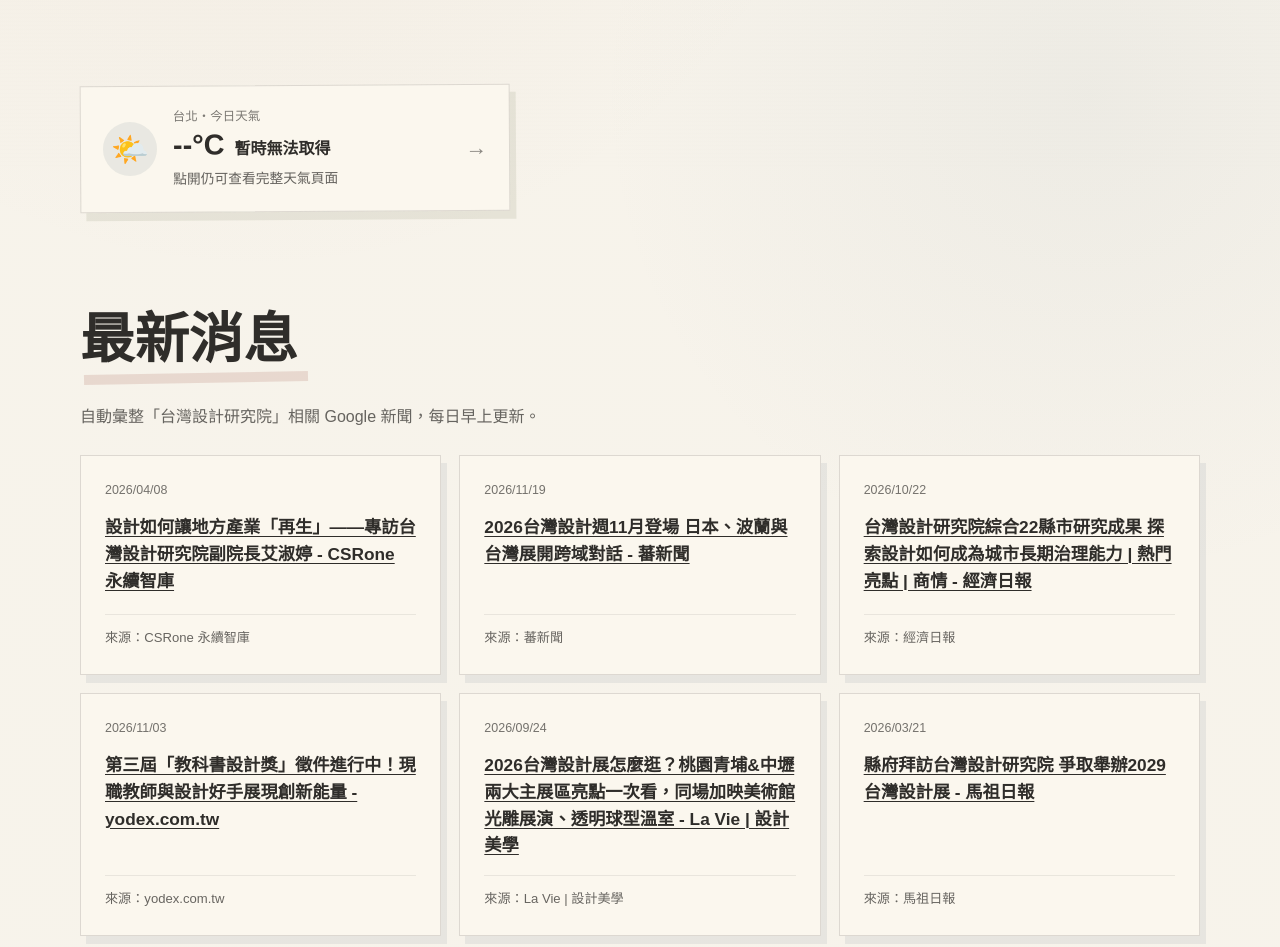
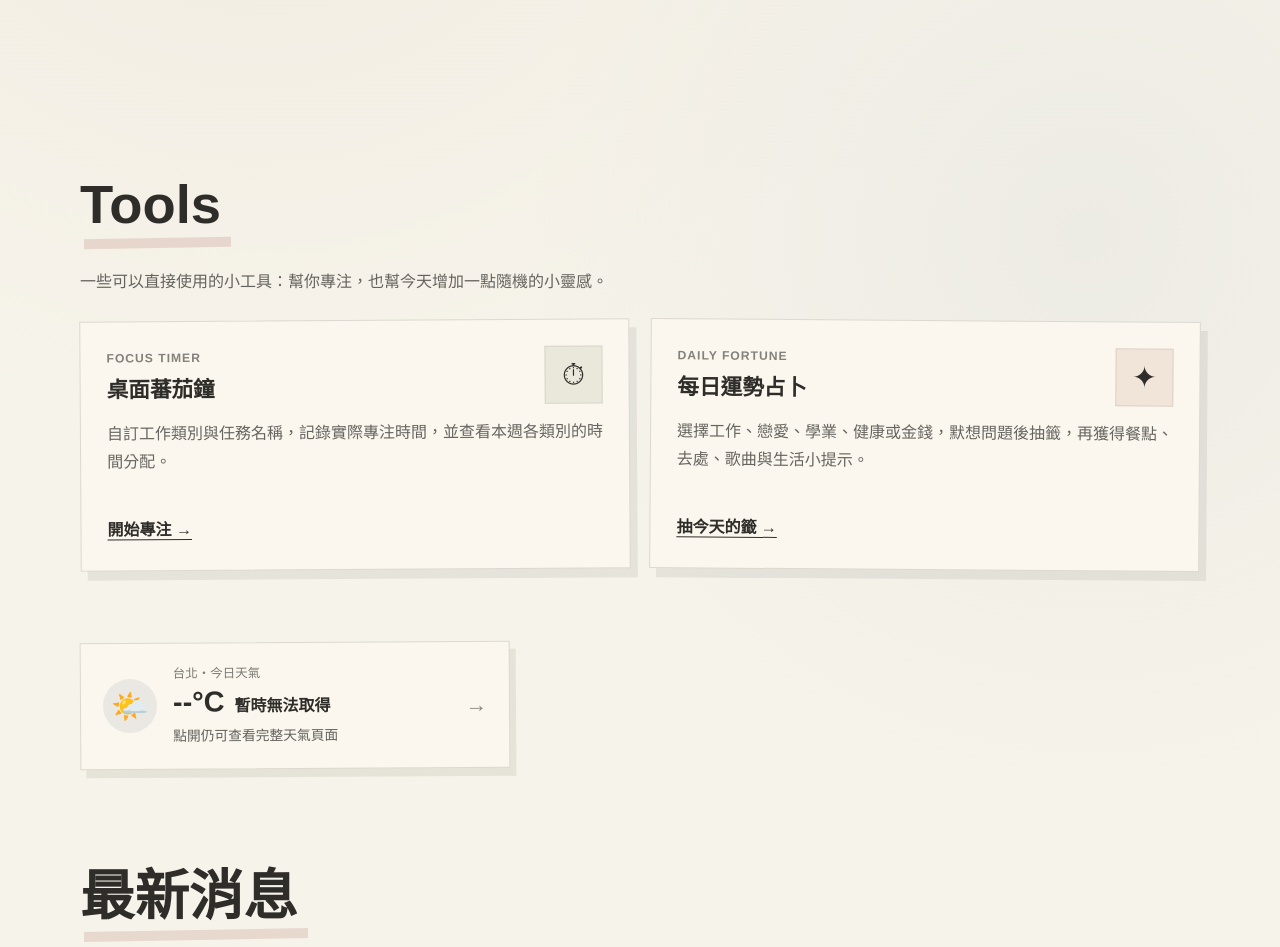
Before and after one commit to key04604-eng/key04604-ing, a plain HTML site: page index.html in a window 1280 px wide. Shown: the part 634-1581 px from the top of the page. Drawn offline with Linux system fonts and the light colour scheme; no server answers.

Commit message:
Update index.html

```diff
--- a/index.html
+++ b/index.html
@@ -481,6 +481,97 @@
     }
 
 
+
+    .tools-intro {
+      max-width: 46rem;
+      margin: -10px 0 24px;
+      opacity: .72;
+    }
+
+    .tools-grid {
+      display: grid;
+      grid-template-columns: repeat(2, minmax(0, 1fr));
+      gap: 20px;
+    }
+
+    .tool-card {
+      min-width: 0;
+      display: flex;
+      flex-direction: column;
+      gap: 14px;
+      min-height: 250px;
+      padding: 26px;
+      background: var(--paper);
+      border: 1px solid rgba(47,45,42,.15);
+      color: var(--ink);
+      text-decoration: none;
+      box-shadow: 7px 9px 0 rgba(47,45,42,.08);
+      transition: transform .25s ease, box-shadow .25s ease;
+    }
+
+    .tool-card:nth-child(1) {
+      transform: rotate(-.35deg);
+    }
+
+    .tool-card:nth-child(2) {
+      transform: rotate(.4deg);
+    }
+
+    .tool-card:hover {
+      transform: translateY(-4px) rotate(0deg);
+      box-shadow: 4px 6px 0 rgba(47,45,42,.11);
+    }
+
+    .tool-card-top {
+      display: flex;
+      justify-content: space-between;
+      align-items: flex-start;
+      gap: 16px;
+    }
+
+    .tool-icon {
+      width: 58px;
+      height: 58px;
+      display: grid;
+      place-items: center;
+      flex: 0 0 auto;
+      background: rgba(127,134,101,.14);
+      border: 1px solid rgba(47,45,42,.10);
+      font-size: 1.85rem;
+    }
+
+    .tool-card:nth-child(2) .tool-icon {
+      background: rgba(168,98,82,.13);
+    }
+
+    .tool-kicker {
+      margin: 0 0 6px;
+      font-size: .76rem;
+      letter-spacing: .08em;
+      opacity: .58;
+      font-weight: 700;
+    }
+
+    .tool-title {
+      margin: 0;
+      font-size: 1.35rem;
+      line-height: 1.35;
+    }
+
+    .tool-desc {
+      margin: 0;
+      opacity: .72;
+      flex: 1;
+    }
+
+    .tool-link {
+      margin-top: auto;
+      font-weight: 800;
+      text-decoration: underline;
+      text-underline-offset: 4px;
+      text-decoration-thickness: 1px;
+    }
+
     .weather-mini-wrap {
       padding: 0 0 8px;
     }
@@ -726,6 +817,23 @@
     }
 
     @media (max-width: 680px) {
+
+      .tools-grid {
+        grid-template-columns: 1fr;
+      }
+
+      .tool-card,
+      .tool-card:nth-child(1),
+      .tool-card:nth-child(2) {
+        min-height: 0;
+        padding: 21px;
+        transform: none;
+      }
+
+      .tool-card:hover {
+        transform: translateY(-2px);
+      }
+
 
       .weather-mini-card {
         width: 100%;
@@ -1072,7 +1180,7 @@
         <div class="nav-links" id="mobileNav">
           <a class="nav-item" href="#home">Home</a>
           <a class="nav-item" href="#news">News</a>
-          <span class="nav-item">Tools <span class="soon">Coming soon</span></span>
+          <a class="nav-item" href="#tools">Tools</a>
           <a class="nav-item" href="game.html">Games</a>
         </div>
       </nav>
@@ -1111,6 +1219,39 @@
       </section>
 
 
+
+      <section class="wrap" id="tools">
+        <h2 class="section-title">Tools</h2>
+        <p class="tools-intro">一些可以直接使用的小工具：幫你專注，也幫今天增加一點隨機的小靈感。</p>
+
+        <div class="tools-grid">
+          <a class="tool-card" href="pomodoro.html" aria-label="開啟桌面蕃茄鐘">
+            <div class="tool-card-top">
+              <div>
+                <p class="tool-kicker">FOCUS TIMER</p>
+                <h3 class="tool-title">桌面蕃茄鐘</h3>
+              </div>
+              <div class="tool-icon" aria-hidden="true">⏱</div>
+            </div>
+            <p class="tool-desc">自訂工作類別與任務名稱，記錄實際專注時間，並查看本週各類別的時間分配。</p>
+            <span class="tool-link">開始專注 →</span>
+          </a>
+
+          <a class="tool-card" href="fortune.html" aria-label="開啟每日運勢占卜">
+            <div class="tool-card-top">
+              <div>
+                <p class="tool-kicker">DAILY FORTUNE</p>
+                <h3 class="tool-title">每日運勢占卜</h3>
+              </div>
+              <div class="tool-icon" aria-hidden="true">✦</div>
+            </div>
+            <p class="tool-desc">選擇工作、戀愛、學業、健康或金錢，默想問題後抽籤，再獲得餐點、去處、歌曲與生活小提示。</p>
+            <span class="tool-link">抽今天的籤 →</span>
+          </a>
+        </div>
+      </section>
+
+
       <section class="wrap weather-mini-wrap" aria-label="今日天氣">
         <a class="weather-mini-card" href="weather.html" aria-label="查看完整天氣預報">
           <div class="weather-mini-icon" id="weatherMiniIcon" aria-hidden="true">☀️</div>
```
